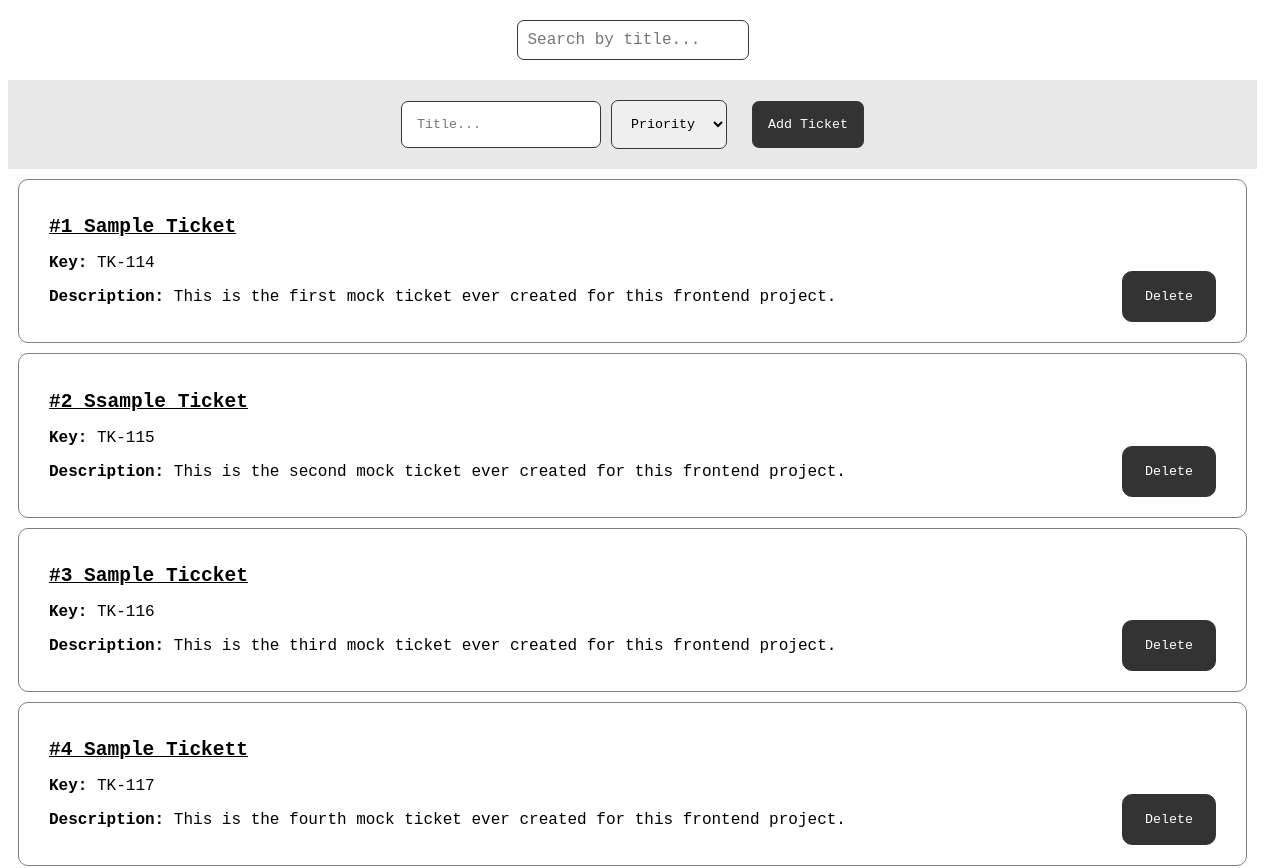
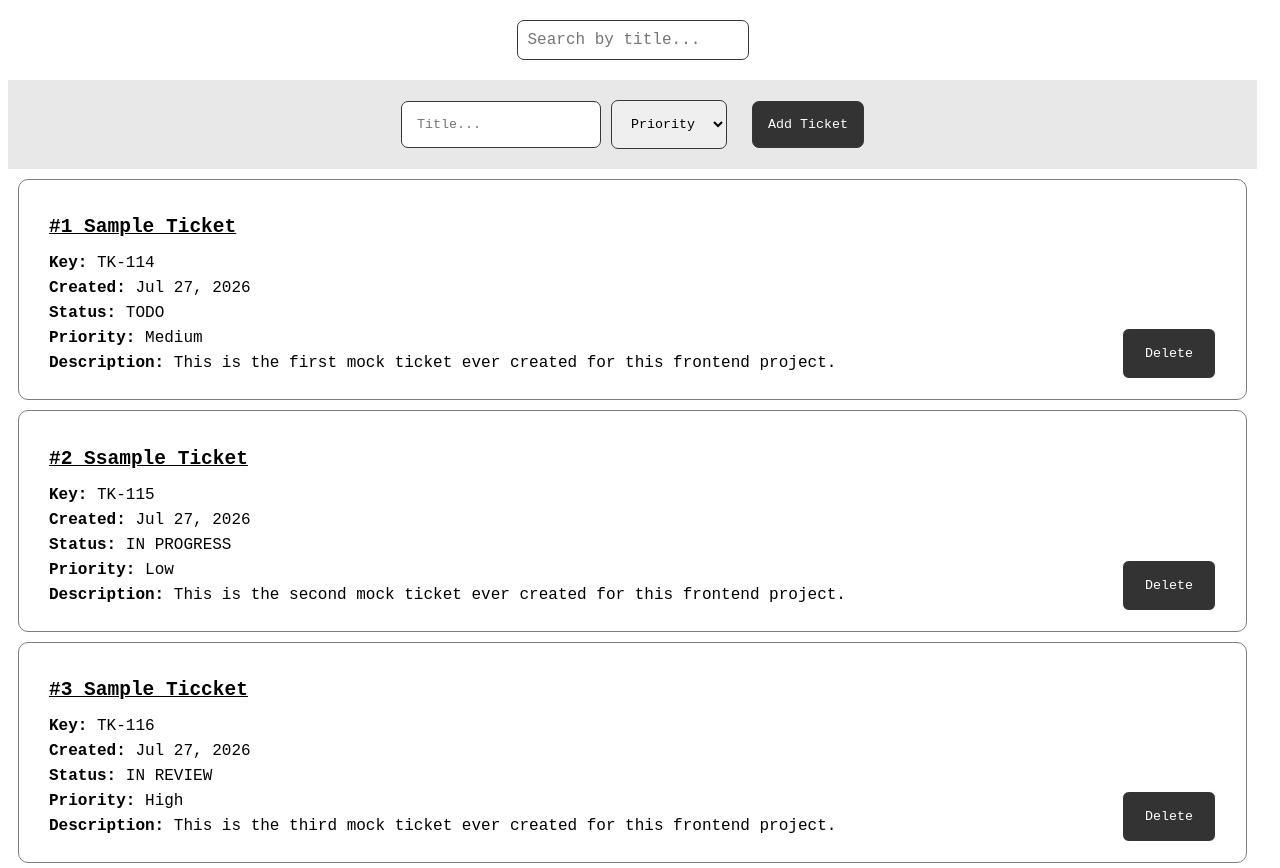
Before and after one commit to mateimitnei/TicketTrackerUI, an Angular app: page / in a window 1280 px wide. Shown: the top 868 px of the page. Built offline with nearby package versions, Linux system fonts and the light colour scheme.

Commit message:
Implemented

```diff
--- /dev/null
+++ b/src/app/pipes/priorityLabel.ts
@@ -0,0 +1,16 @@
+import {Pipe, PipeTransform} from '@angular/core';
+
+@Pipe({
+  name: 'priorityLabel',
+})
+
+export class PriorityLabelPipe implements PipeTransform {
+  transform(value: number, uppercase: boolean = true): string {
+    switch (value) {
+      case 1: return uppercase ? 'LOW' : 'Low';
+      case 2: return uppercase ? 'MEDIUM' : 'Medium';
+      case 3: return uppercase ? 'HIGH' : 'High';
+      default: return 'Unknown';
+    }
+  }
+}
--- /dev/null
+++ b/src/app/pipes/statusLabel.pipe.ts
@@ -0,0 +1,17 @@
+import {Pipe, PipeTransform} from '@angular/core';
+
+@Pipe({
+  name: 'statusLabel',
+})
+
+export class StatusLabelPipe implements PipeTransform {
+  transform(value: number): string {
+    switch (value) {
+      case 1: return 'TODO';
+      case 2: return 'IN PROGRESS';
+      case 3: return 'IN REVIEW';
+      case 4: return 'DONE';
+      default: return 'Unknown';
+    }
+  }
+}
--- a/src/app/ticket-card/ticket-card.component.css
+++ b/src/app/ticket-card/ticket-card.component.css
@@ -1,3 +1,7 @@
+p {
+    margin: 7px 0;
+}
+
 .ticket-card {
     display: flex;
     flex-direction: row;
@@ -16,22 +20,20 @@
 
 button {
     padding: 17px 22px;
-    border-radius: 10px;
+    border-radius: 7px;
     cursor: pointer;
-    align-self: flex-end; /* Keeps it in the bottom right */
-    border: 1px solid #333;
+    align-self: flex-end;
+    border: 1px solid white;
     color: white;
-
-    background: linear-gradient(to right, rgb(205, 42, 42) 50%, #333 50%);
-    background-size: 200% 100%;
-    background-position: right;
-    transition: background-position 0.15s ease-in-out;
+    background-color: #333;
+    transition: background-color 0.1s ease-in-out, border 0.1s ease-in-out;
 }
 
 button:hover {
-    background-position: left;
+    background-color: #b62727;
+    border-color: #b62727;
 }
 
 button:active {
-    border: 1px solid white;
+    border-color: white;
 }
--- a/src/app/ticket-card/ticket-card.component.html
+++ b/src/app/ticket-card/ticket-card.component.html
@@ -1,9 +1,12 @@
 <div class="ticket-card">
     <div class="info">
     <h2 [attr.title]="ticket.description.substring(0, 50) + '...'">
-        #{{ ticket.id }} {{ ticket.title }}
+        #{{ ticket.id }} {{ ticket.title | titlecase }}
     </h2>
     <p><b>Key:</b> {{ ticket.ticketKey }} </p>
+    <p><b>Created:</b> {{ ticket.createdAt | date }}</p>
+    <p><b>Status:</b> {{ ticket.statusId | statusLabel }}</p>
+    <p><b>Priority:</b> {{ ticket.priorityId | priorityLabel : false }}</p>
     <p><b>Description:</b> {{ ticket.description }}</p>
     </div>
     <button (click)="deleteTicket()">Delete</button>
--- a/src/app/ticket-card/ticket-card.component.ts
+++ b/src/app/ticket-card/ticket-card.component.ts
@@ -1,12 +1,16 @@
 import { Component, EventEmitter, Input, Output } from '@angular/core';
 import { ITicket } from '../ticket.model';
+import { CommonModule } from '@angular/common';
+import { StatusLabelPipe } from '../pipes/statusLabel.pipe';
+import { PriorityLabelPipe } from '../pipes/priorityLabel';
 
 @Component({
   selector: 'app-ticket-card',
-  imports: [],
+  imports: [CommonModule, StatusLabelPipe, PriorityLabelPipe],
   templateUrl: './ticket-card.component.html',
   styleUrl: './ticket-card.component.css',
 })
+
 export class TicketCardComponent {
   @Input() ticket: ITicket = {
     id: 0,
--- a/src/app/ticket-list/ticket-list.component.css
+++ b/src/app/ticket-list/ticket-list.component.css
@@ -60,7 +60,7 @@ form button:active {
 
 p.no-tickets {
     font-size: 18px;
-    color:#656565;
+    color:#767676;
     text-align: center;
     margin-top: 100px;
 }
```
